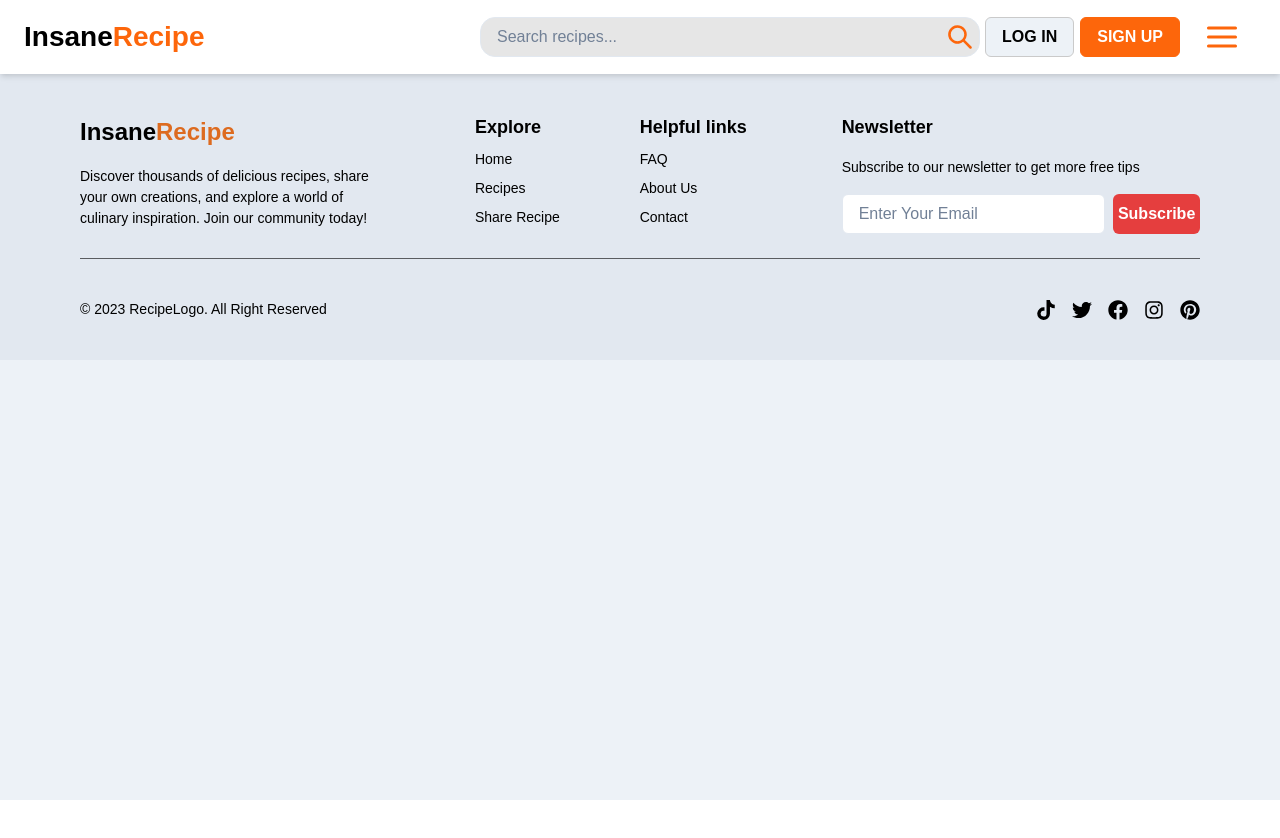
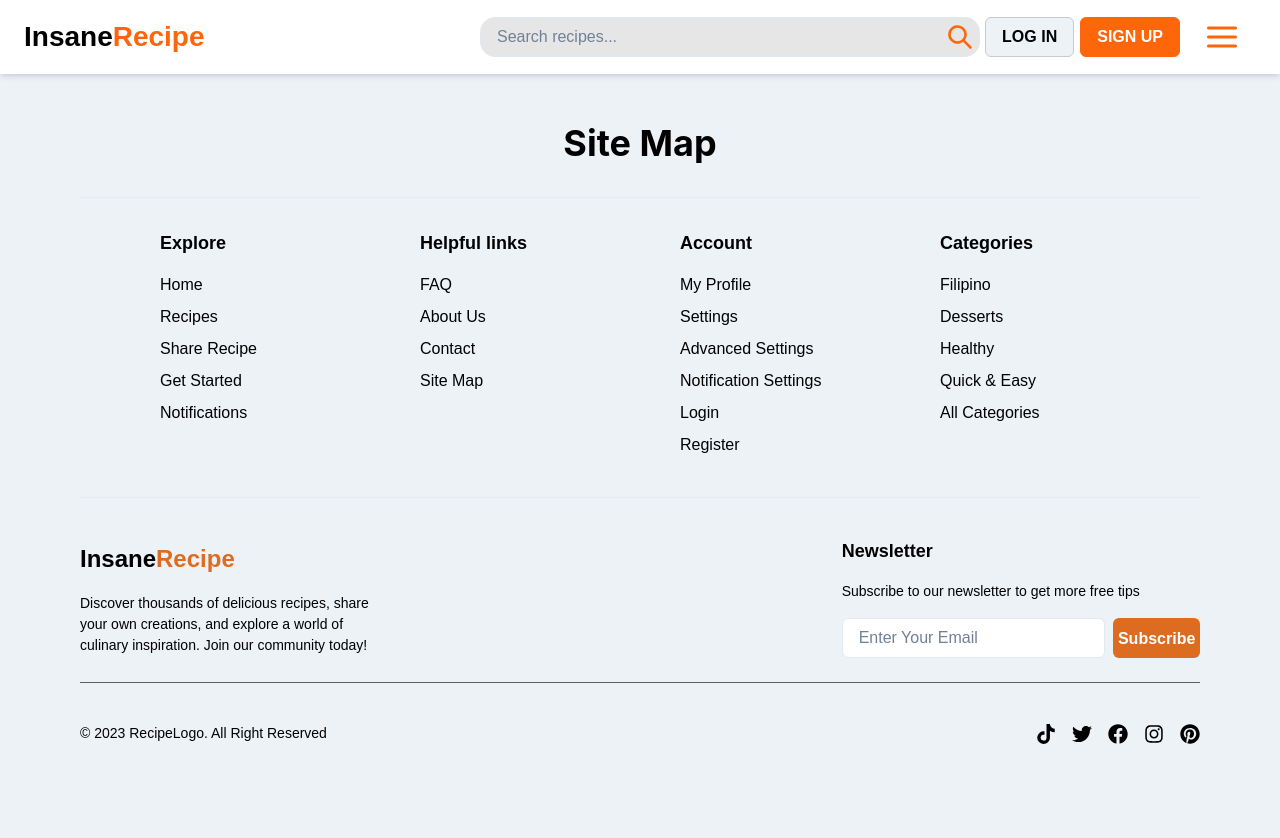
Before and after one commit to h1mmelszelt/CCS8---RECIPE-APP, a React (Vite) app in the folder frontend/: page /site-map in a window 1280 px wide. Shown: the top 838 px of the page. Before the commit the page ends 800 px from the top, so only its background shows below. Built offline with nearby package versions, Linux system fonts and the light colour scheme.

Commit message:
other stuff idk i forgot lol xd

```diff
--- a/frontend/src/App.jsx
+++ b/frontend/src/App.jsx
@@ -4,6 +4,7 @@ import {
   Routes,
   Route,
   Navigate,
+  useLocation,
 } from "react-router-dom";
 import Sitemap from "./components/Sitemap";
 import NavbarWrapper from "./components/NavbarWrapper";
@@ -26,6 +27,7 @@ import FAQPage from "./pages/FAQPage";
 import AboutUsPage from "./pages/AboutUsPage";
 import SignInRequired from "./pages/SignInRequired";
 import { AuthProvider } from "./context/AuthContext";
+import SitemapPage from "./pages/SitemapPage";
 
 function App() {
   const loggedInUserId = "6803723a7cf02156db240351"; // Replace with actual logged-in user ID
@@ -50,7 +52,7 @@ function App() {
       time: "Tuesday",
     },
   ];
-
+  const location = useLocation();
   return (
     <AuthProvider>
       <CustomThemeProvider>
@@ -93,10 +95,13 @@ function App() {
             <Route path="/faq" element={<FAQPage />} />
             <Route path="/about-us" element={<AboutUsPage />} />
             <Route path="/sign-in-required" element={<SignInRequired />} />
+            <Route path="/site-map" element={<SitemapPage />} />
           </Routes>
 
-          {/* Footer */}
-          <Sitemap />
+          {/* Footer: Hide on SitemapPage */}
+          {location.pathname !== "/site-map" && (
+            <Sitemap />
+          )}
         </Box>
       </CustomThemeProvider>
     </AuthProvider>
--- a/frontend/src/components/Sitemap.jsx
+++ b/frontend/src/components/Sitemap.jsx
@@ -121,7 +121,7 @@ function Sitemap() {
               _placeholder={{ color: "black.400" }}
               color="white"
             />
-            <Button bg="red.500" color="white" _hover={{ bg: "red.600" }}>
+            <Button bg="orange.500" color="white" _hover={{ bg: "orange.600" }}>
               Subscribe
             </Button>
           </Flex>
@@ -158,6 +158,10 @@ function Sitemap() {
           <Link href="#" isExternal>
             <FaPinterest size={20} color="black" />
           </Link>
+          {/* Add Sitemap link here */}
+          <Link href="/site-map" fontSize="sm" color="black.400" _hover={{ color: "orange.500" }}>
+            Sitemap
+          </Link>
         </HStack>
       </Flex>
     </Box>
--- a/frontend/src/pages/RecipePage.jsx
+++ b/frontend/src/pages/RecipePage.jsx
@@ -16,6 +16,7 @@ import {
 } from "@chakra-ui/react";
 import { useParams } from "react-router-dom";
 import axios from "axios";
+import { getCompressedImageUrl } from "../utils/imageUtils";
 
 import { Link, useNavigate } from "react-router-dom";
 
@@ -325,7 +326,7 @@ const RecipePage = () => {
                       borderRadius="md"
                     >
                       <Image
-                        src={relatedRecipe.image}
+                        src={getCompressedImageUrl(relatedRecipe.image)}
                         alt={relatedRecipe.name}
                         boxSize="100px"
                         borderRadius="md"
@@ -398,7 +399,7 @@ const RecipePage = () => {
                       borderRadius="md"
                     >
                       <Image
-                        src={recipe.image || "/images/default-recipe.jpg"}
+                        src={getCompressedImageUrl(recipe.image)}
                         alt={recipe.name || "Recipe"}
                         boxSize="80px"
                         borderRadius="md"
--- /dev/null
+++ b/frontend/src/pages/SitemapPage.jsx
@@ -0,0 +1,177 @@
+import React from "react";
+import {
+  Box,
+  Flex,
+  VStack,
+  Text,
+  Link,
+  Heading,
+  Divider,
+  HStack,
+  Input,
+  Button,
+} from "@chakra-ui/react";
+import {
+  FaTiktok,
+  FaTwitter,
+  FaFacebook,
+  FaInstagram,
+  FaPinterest,
+} from "react-icons/fa";
+
+const sitemapLinks = [
+  {
+    heading: "Explore",
+    links: [
+      { label: "Home", href: "/home" },
+      { label: "Recipes", href: "/search" },
+      { label: "Share Recipe", href: "/create" },
+      { label: "Get Started", href: "/" },
+      { label: "Notifications", href: "/notifications" },
+    ],
+  },
+  {
+    heading: "Helpful links",
+    links: [
+      { label: "FAQ", href: "/faq" },
+      { label: "About Us", href: "/about-us" },
+      { label: "Contact", href: "/contact-us" },
+      { label: "Site Map", href: "/site-map" },
+    ],
+  },
+  {
+    heading: "Account",
+    links: [
+
+      { label: "My Profile", href: "/me" },
+      { label: "Settings", href: "/settings" },
+      { label: "Advanced Settings", href: "/advanced-settings" },
+      { label: "Notification Settings", href: "/notification-settings" },
+
+      { label: "Login", href: "/login" },
+      { label: "Register", href: "/register" },
+    ],
+  },
+  {
+    heading: "Categories",
+    links: [
+      { label: "Filipino", href: "/search?filter=filipino" },
+      { label: "Desserts", href: "/search?filter=desserts" },
+      { label: "Healthy", href: "/search?filter=healthy" },
+      { label: "Quick & Easy", href: "/search?filter=quick-easy" },
+      { label: "All Categories", href: "/search" },
+    ],
+  },
+];
+
+export default function SitemapPage() {
+  return (
+    <Box bg="gray.100" minH="100vh" py={12} px={{ base: 4, md: 20 }}>
+      <Heading as="h1" size="xl" mb={8} textAlign="center">
+        Site Map
+      </Heading>
+      <Divider mb={8} />
+      <Flex
+        wrap="wrap"
+        justify="center"
+        gap={{ base: 8, md: 20 }}
+        align="flex-start"
+      >
+        {sitemapLinks.map((section) => (
+          <VStack align="start" spacing={2} key={section.heading} minW="180px">
+            <Text fontWeight="bold" fontSize="lg" mb={2}>
+              {section.heading}
+            </Text>
+            {section.links
+              .filter((link, idx, arr) =>
+                arr.findIndex(l => l.href === link.href) === idx
+              )
+              .map((link) => (
+                <Link
+                  key={link.label}
+                  href={link.href}
+                  fontSize="md"
+                  color="black.600"
+                  _hover={{ color: "orange.500", textDecoration: "underline" }}
+                >
+                  {link.label}
+                </Link>
+              ))}
+          </VStack>
+        ))}
+      </Flex>
+      <Divider my={10} />
+      <Flex
+        justify="space-between"
+        align="center"
+        mt={10}
+        direction={{ base: "column", md: "row" }}
+        gap={4}
+      >
+        <VStack align="start" spacing={4} maxW="300px">
+                  <Text fontSize="2xl" fontWeight="bold">
+                    Insane
+                    <Text as="span" color="orange.500">
+                      Recipe
+                    </Text>
+                  </Text>
+                  <Text fontSize="sm" color="black.400">
+                  Discover thousands of delicious recipes, share your own creations, and
+                  explore a world of culinary inspiration. Join our community today!
+                  </Text>
+                </VStack>
+
+                <VStack align="start" spacing={4}>
+                          <Text fontSize="lg" fontWeight="bold">
+                            Newsletter
+                          </Text>
+                          <Text fontSize="sm" color="black.400">
+                            Subscribe to our newsletter to get more free tips
+                          </Text>
+                          <Flex as="form" gap={2} w="100%">
+                            <Input
+                              type="email"
+                              placeholder="Enter Your Email"
+                              bg="black.700"
+                              borderRadius="md"
+                              _placeholder={{ color: "black.400" }}
+                              color="white"
+                            />
+                            <Button bg="orange.500" color="white" _hover={{ bg: "orange.600" }}>
+                              Subscribe
+                            </Button>
+                          </Flex>
+                        </VStack>
+                        </Flex>
+                        <Divider my={6} borderColor="black.400" />
+        <Flex
+                justify="space-between"
+                align="center"
+                mt={10}
+                direction={{ base: "column", md: "row" }}
+                gap={4}
+              >
+                <Text fontSize="sm" color="black.400">
+                  © 2023 RecipeLogo. All Right Reserved
+                </Text>
+                <HStack spacing={4}>
+                  <Link href="#" isExternal>
+                    <FaTiktok size={20} color="black" />
+                  </Link>
+                  <Link href="#" isExternal>
+                    <FaTwitter size={20} color="black" />
+                  </Link>
+                  <Link href="#" isExternal>
+                    <FaFacebook size={20} color="black" />
+                  </Link>
+                  <Link href="#" isExternal>
+                    <FaInstagram size={20} color="black" />
+                  </Link>
+                  <Link href="#" isExternal>
+                    <FaPinterest size={20} color="black" />
+                  </Link>
+                </HStack>
+              </Flex>
+    </Box>
+  );
+}
```
